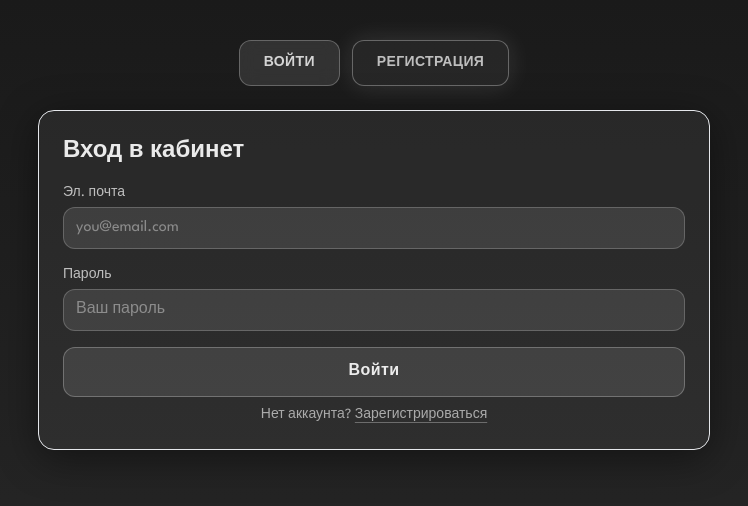
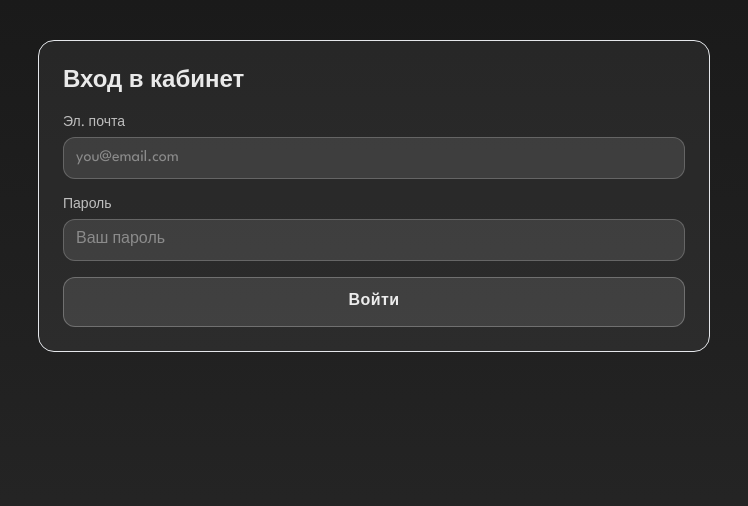
Before and after one commit to EstrafficOffical/estraffic, a Next.js app: page /en/login in a window 1280 px wide. Shown: the top 506 px of the page, without its empty margins (266-1014 px from the left). Built offline with nearby package versions, Linux system fonts and the light colour scheme.

Commit message:
fix(login): robust signIn handling + absolute callbackUrl

```diff
--- a/src/app/[locale]/login/page.tsx
+++ b/src/app/[locale]/login/page.tsx
@@ -1,48 +1,89 @@
-import LoginForm from './LoginForm';
+"use client";
 
-export default function Page({ params }: { params: { locale: string } }) {
-  const { locale } = params;
+import { useState } from "react";
+import { signIn } from "next-auth/react";
+import { useRouter } from "next/navigation";
 
-  function Shell({ children }: { children: React.ReactNode }) {
-    return (
-      <div className="min-h-screen px-4 py-10 text-white/90">
-        <div className="mx-auto w-full max-w-2xl">
-          <div className="mb-6 flex items-center justify-center gap-3">
-            <a
-              href={`/${locale}/login`}
-              className="rounded-xl border border-white/25 bg-white/10 px-6 py-3 text-sm font-semibold tracking-wide text-white/80 backdrop-blur hover:bg-white/15"
-            >
-              ВОЙТИ
-            </a>
-            <a
-              href={`/${locale}/register`}
-              className="rounded-xl border border-white/30 bg-white/5 px-6 py-3 text-sm font-semibold tracking-wide text-white/70 shadow-[0_0_24px_rgba(255,255,255,.12)] hover:bg-white/10"
-            >
-              РЕГИСТРАЦИЯ
-            </a>
-          </div>
+export default function LoginPage({ params }: { params: { locale: string } }) {
+  const locale = params.locale;
+  const router = useRouter();
 
-          <div className="rounded-2xl border border-white/12 bg-white/5 p-6 shadow-[0_8px_40px_rgba(0,0,0,.45)]">
-            {children}
-          </div>
-        </div>
-      </div>
-    );
+  const [submitting, setSubmitting] = useState(false);
+  const [error, setError] = useState<string | null>(null);
+
+  async function onSubmit(e: React.FormEvent<HTMLFormElement>) {
+    e.preventDefault();
+    setError(null);
+    setSubmitting(true);
+    try {
+      const fd = new FormData(e.currentTarget);
+      const email = String(fd.get("email") || "").trim().toLowerCase();
+      const password = String(fd.get("password") || "");
+
+      if (!email || !password) {
+        setError("Введите email и пароль");
+        return;
+      }
+
+      // абсолютный callbackUrl — реже чудит в проде
+      const callbackUrl = new URL(`/${locale}`, window.location.origin).toString();
+
+      const res = await signIn("credentials", {
+        email,
+        password,
+        redirect: false,
+        callbackUrl,
+      });
+
+      console.log("signIn result:", res);
+
+      if (!res) {
+        setError("Неизвестная ошибка. Попробуйте позже.");
+        return;
+      }
+      if (res.error) {
+        // next-auth даёт "CredentialsSignin" при невалидных данных
+        setError(res.error === "CredentialsSignin" ? "Неверный email или пароль." : res.error);
+        return;
+      }
+      // Успех
+      router.push(res.url ?? `/${locale}`);
+    } catch (err: any) {
+      console.error(err);
+      setError("Сбой сети или сервера. Повторите попытку.");
+    } finally {
+      setSubmitting(false);
+    }
   }
 
+  const inputCls =
+    "w-full rounded-xl border border-white/20 bg-white/10 px-3 py-2 text-white/90 outline-none placeholder:text-white/40 focus:border-white/40 focus:shadow-[0_0_0_3px_rgba(255,255,255,.12)]";
+
   return (
-    <Shell>
-      <h1 className="mb-4 text-2xl font-extrabold">Вход в кабинет</h1>
-      <LoginForm locale={locale} />
-      <div className="pt-2 text-center text-sm text-white/60">
-        Нет аккаунта?{' '}
-        <a
-          href={`/${locale}/register`}
-          className="underline decoration-white/30 underline-offset-4 hover:text-white"
-        >
-          Зарегистрироваться
-        </a>
+    <div className="min-h-screen px-4 py-10 text-white/90">
+      <div className="mx-auto w-full max-w-2xl rounded-2xl border border-white/12 bg-white/5 p-6">
+        <h1 className="mb-4 text-2xl font-extrabold">Вход в кабинет</h1>
+        <form onSubmit={onSubmit} className="grid gap-4">
+          <label className="block">
+            <div className="mb-1 text-sm text-white/70">Эл. почта</div>
+            <input name="email" type="email" autoComplete="email" className={inputCls} placeholder="you@email.com" required />
+          </label>
+          <label className="block">
+            <div className="mb-1 text-sm text-white/70">Пароль</div>
+            <input name="password" type="password" autoComplete="current-password" className={inputCls} placeholder="Ваш пароль" required />
+          </label>
+
+          {error && <p className="text-sm text-red-400">{error}</p>}
+
+          <button
+            type="submit"
+            disabled={submitting}
+            className="w-full rounded-xl border border-white/25 bg-white/10 px-5 py-3 font-semibold tracking-wide text-white/90 transition hover:bg-white/15 focus:shadow-[0_0_0_4px_rgba(255,255,255,.14)] disabled:opacity-60"
+          >
+            {submitting ? "Входим..." : "Войти"}
+          </button>
+        </form>
       </div>
-    </Shell>
+    </div>
   );
 }
```
